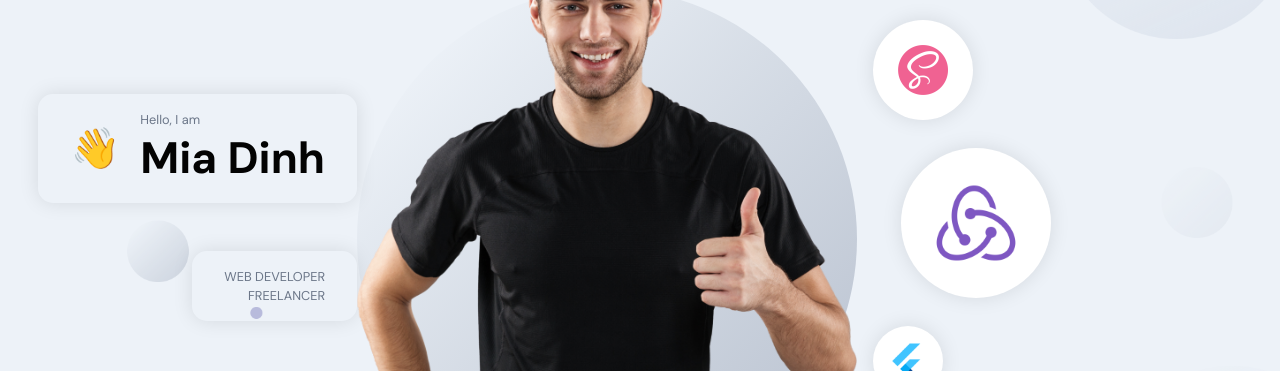
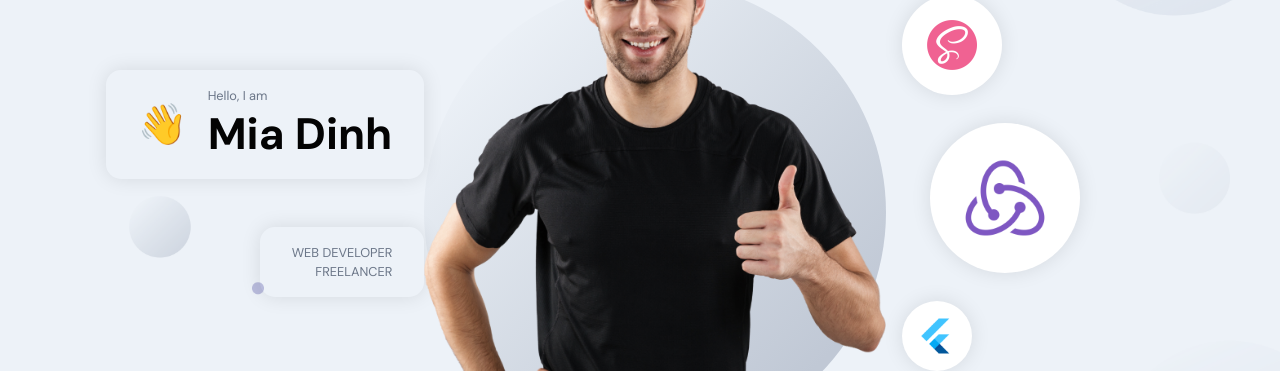
Before and after one commit to miadinh38/my-portfolio, a React (Create React App) app in the folder frontend_react/: page / in a window 1280 px wide. Shown: the part 202-573 px from the top of the page. Built offline with nearby package versions, Linux system fonts and the light colour scheme; no server answers.

Commit message:
Fix minor styling for badge cmp

```diff
--- a/frontend_react/src/container/Header/Header.scss
+++ b/frontend_react/src/container/Header/Header.scss
@@ -36,7 +36,7 @@
 }
 
 .app__header-info {
-  flex: 0.65;
+  flex: 0.85;
   display:flex;
   flex-direction: column;
   justify-content: flex-start;
```
